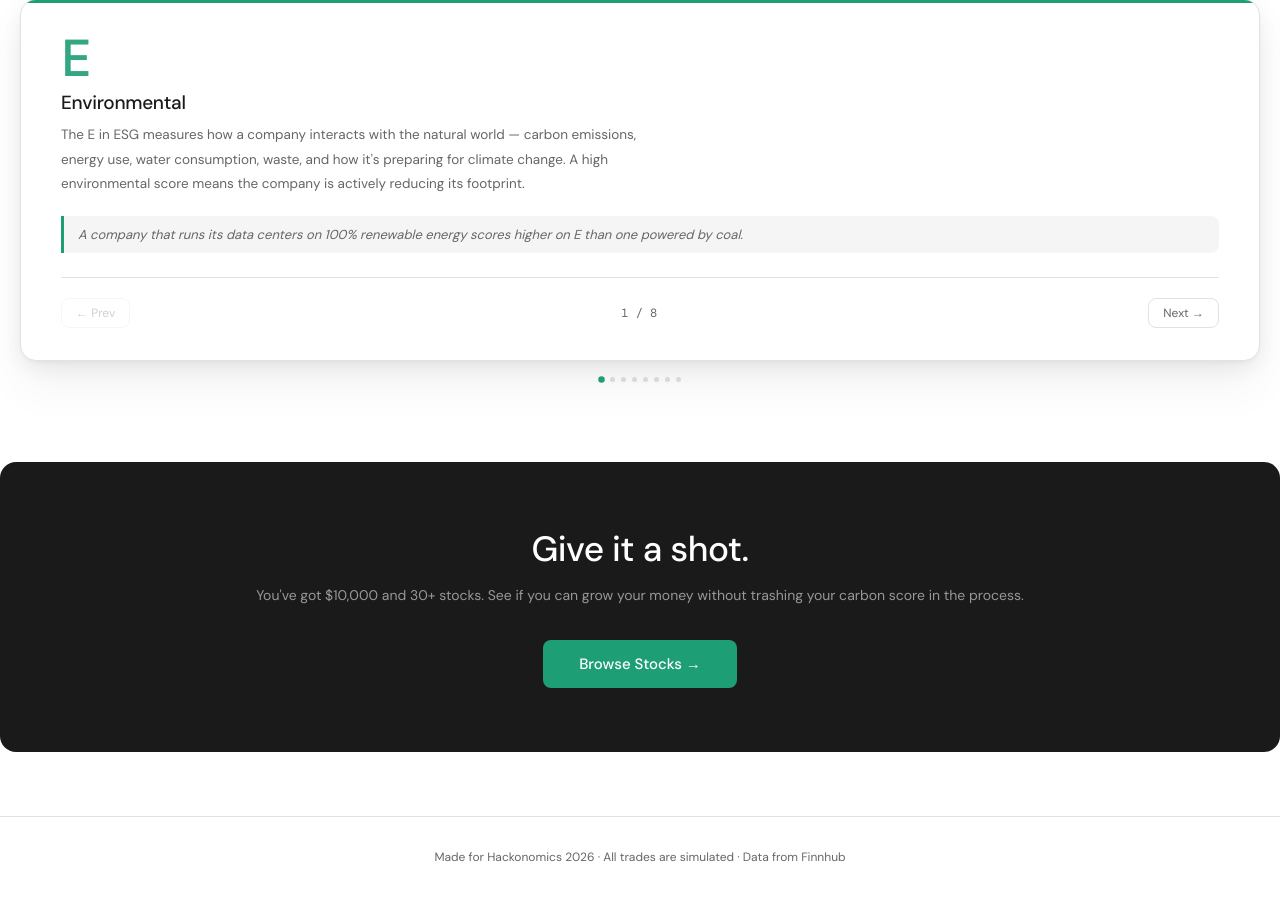
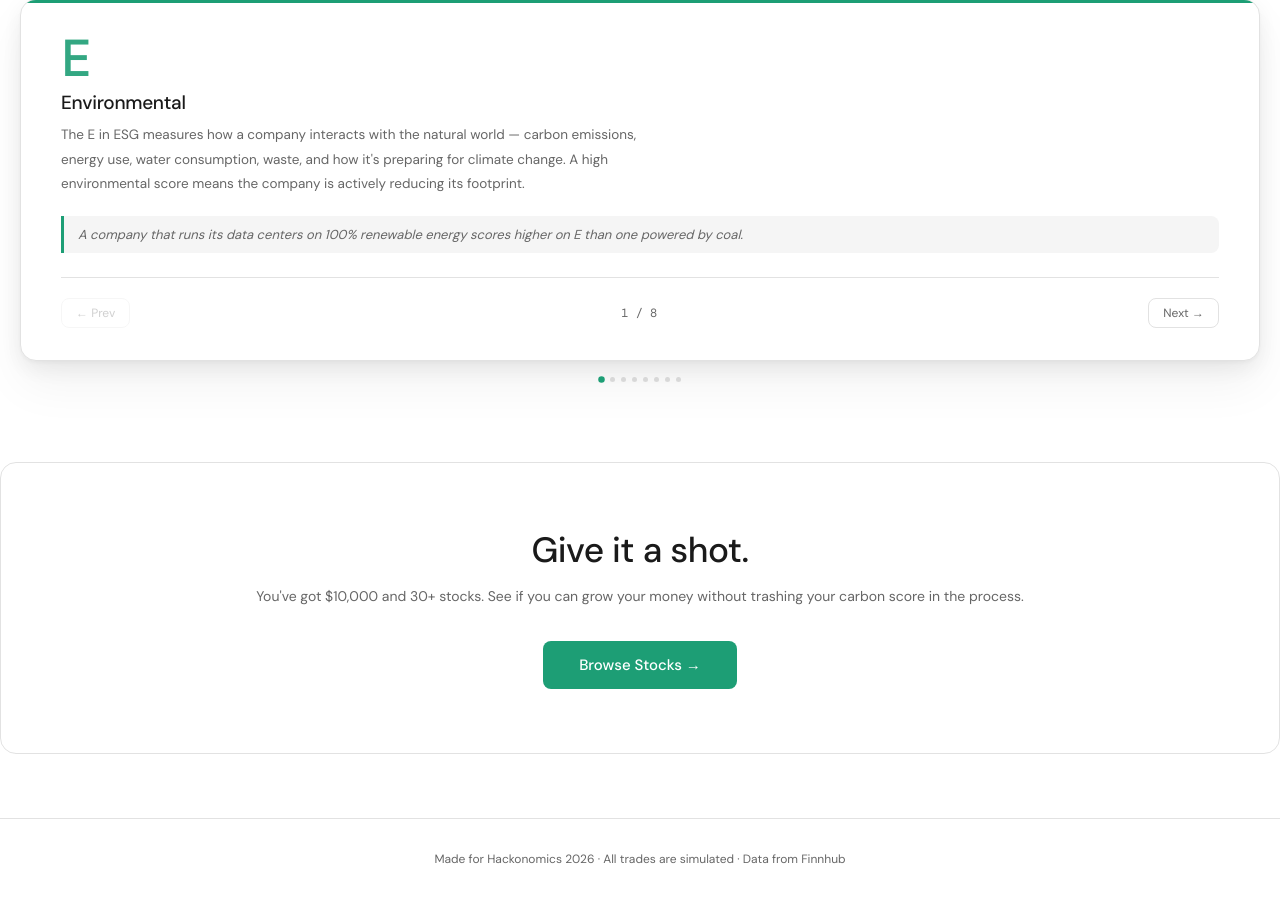
Before and after one commit to nebeux/eco, a Flask app: page / in a window 1280 px wide. Shown: the part 1830-2729 px from the top of the page. Before the commit the page ends 2692 px from the top, so only its background shows below. Run offline with Flask 3, Linux system fonts and the light colour scheme.

Commit message:
Update index.html

```diff
--- a/templates/index.html
+++ b/templates/index.html
@@ -373,13 +373,14 @@
   .cta-section {
     text-align: center;
     padding: 4rem 2rem;
-    background: var(--text);
+    background: var(--card-bg);
+    border: 0.5px solid var(--border);
     border-radius: 16px;
     margin-bottom: 4rem;
     animation: fadeUp 0.4s ease 0.1s both;
   }
-  .cta-section h2 { font-size: clamp(1.5rem, 3vw, 2.2rem); font-weight: 500; color: var(--bg); letter-spacing: -0.5px; margin-bottom: 0.75rem; }
-  .cta-section p { font-size: 14px; color: rgba(255,255,255,0.55); margin-bottom: 2rem; line-height: 1.7; }
+  .cta-section h2 { font-size: clamp(1.5rem, 3vw, 2.2rem); font-weight: 500; color: var(--text); letter-spacing: -0.5px; margin-bottom: 0.75rem; }
+  .cta-section p { font-size: 14px; color: var(--muted); margin-bottom: 2rem; line-height: 1.7; }
   .cta-section .btn-primary { background: var(--green); font-size: 15px; padding: 14px 36px; }
   .cta-section .btn-primary:hover { background: #25c48f; }
 
```
